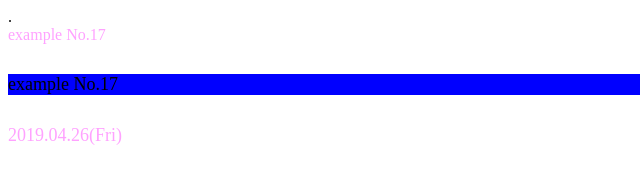
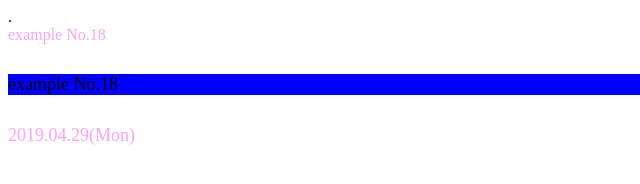
Before and after one commit to DI-Kim/example1, a plain HTML site: page index.html in a window 1280 px wide. Shown: the full height of the page, 0-640 px from the left. Drawn offline with Linux system fonts and the light colour scheme.

Commit message:
example No.18

```diff
--- a/index.html
+++ b/index.html
@@ -24,14 +24,14 @@
 
 <body>
 	<div class="color">
-		example No.17
+		example No.18
 	</div>
 
 	<div class="size bgColor">
-		example No.17
+		example No.18
 	</div>
 	<div class="size color">
-		2019.04.26(Fri)
+		2019.04.29(Mon)
 	</div>
 </body>
 </html>
```
Also changed, not shown: 1 other file.
